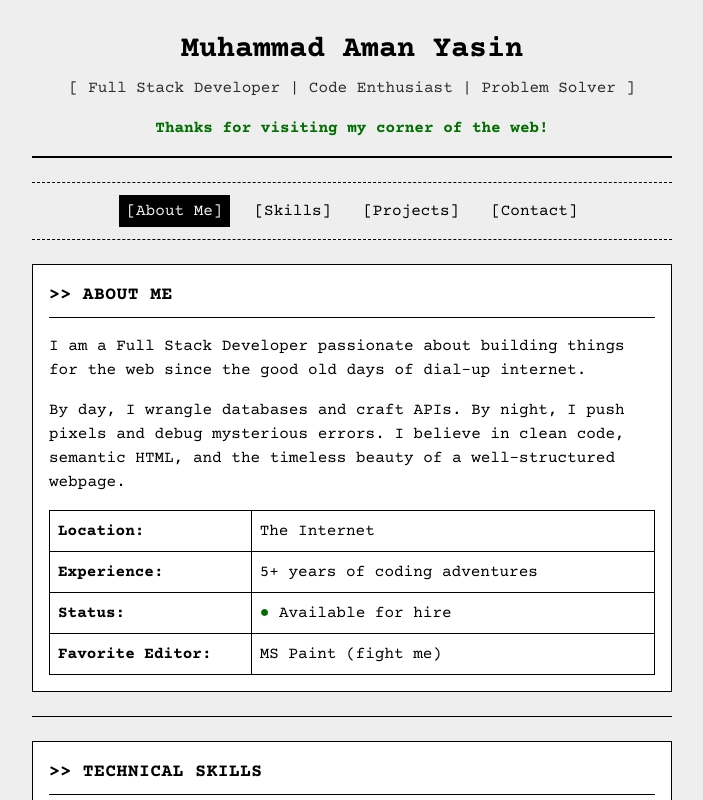
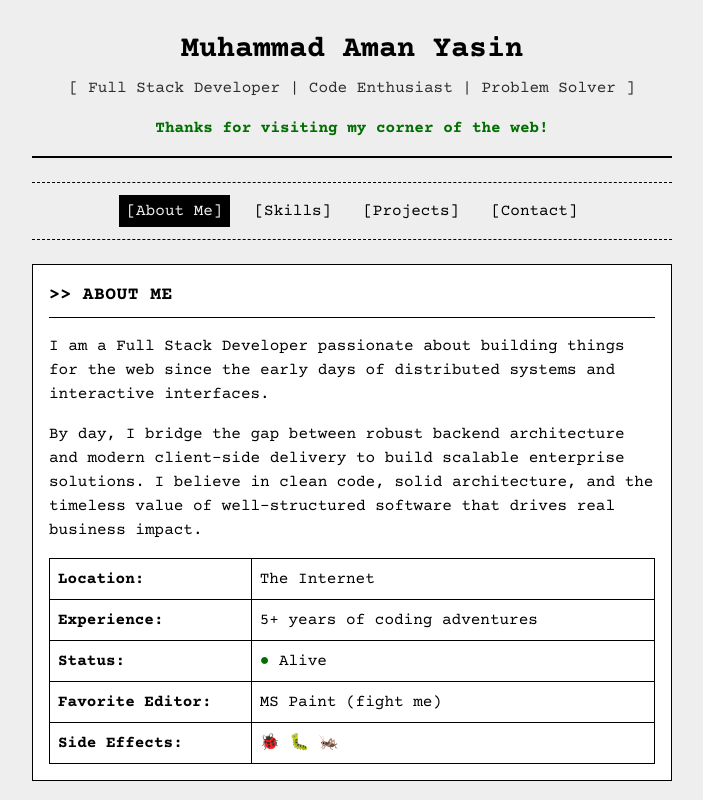
Before and after one commit to MAYasin/mayasin.github.io, a Next.js app: page / in a window 1280 px wide. Shown: the top 800 px of the page, without its empty margins (288-991 px from the left). Built offline with nearby package versions, Linux system fonts and the light colour scheme.

Commit message:
fixed about section

```diff
--- a/app/components/about-section.tsx
+++ b/app/components/about-section.tsx
@@ -7,15 +7,16 @@ export default function AboutSection() {
       <div className="space-y-4">
         <p>
           I am a Full Stack Developer passionate about building things for the
-          web since the good old days of dial-up internet.
+          web since the early days of distributed systems and interactive interfaces.
         </p>
         <p>
-          By day, I wrangle databases and craft APIs. By night, I push pixels
-          and debug mysterious errors. I believe in clean code, semantic HTML,
-          and the timeless beauty of a well-structured webpage.
+          By day, I bridge the gap between robust backend architecture and modern
+          client-side delivery to build scalable enterprise solutions. I believe
+          in clean code, solid architecture, and the timeless value of
+          well-structured software that drives real business impact.
         </p>
 
-        <table className="retro-table mt-4">
+        <table className="retro-table mt-4 w-full">
           <tbody>
             <tr>
               <td className="w-1/3 font-bold">Location:</td>
@@ -28,12 +29,16 @@ export default function AboutSection() {
             <tr>
               <td className="font-bold">Status:</td>
               <td>
-                <span className="text-terminal-green">●</span> Available for hire
+                <span className="text-terminal-green">●</span> Alive
               </td>
             </tr>
             <tr>
               <td className="font-bold">Favorite Editor:</td>
               <td>MS Paint (fight me)</td>
+            </tr>
+            <tr>
+              <td className="font-bold">Side Effects:</td>
+              <td>🐞 🐛 🦗</td>
             </tr>
           </tbody>
         </table>
```
